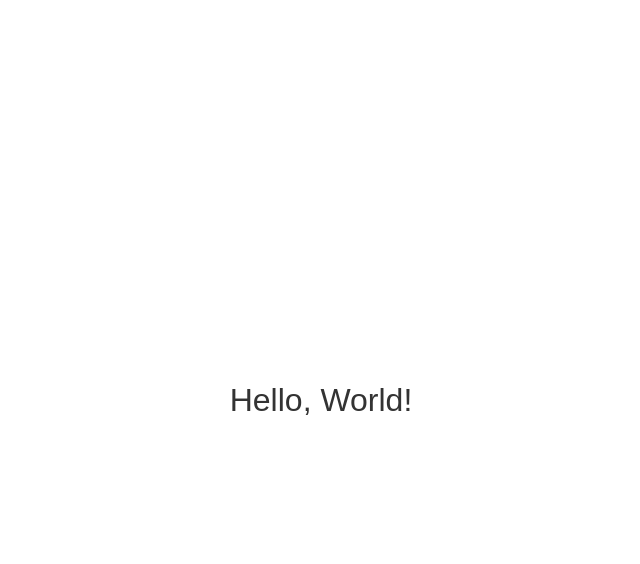
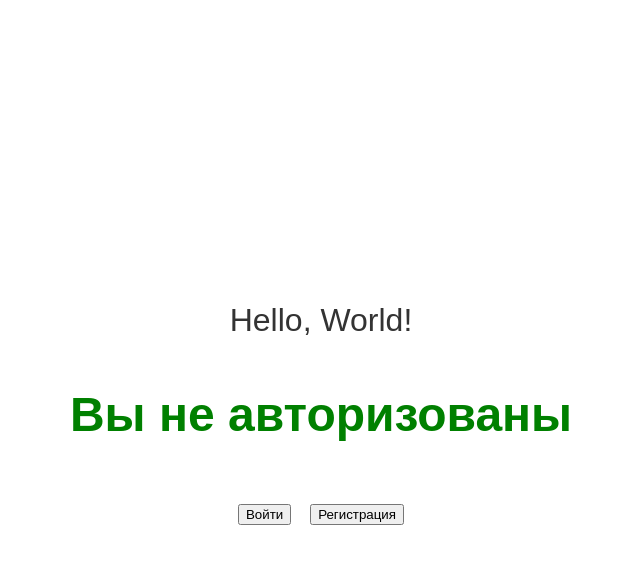
Before and after one commit to aiker1548/todo, a Django app: page /todo/ in a window 1280 px wide. Shown: the top 564 px of the page, without its empty margins (319-959 px from the left). Run offline with Django 5.2, Linux system fonts and the light colour scheme.

Commit message:
Добавил на главную страницу кнопки входа и выхода из аккаунта

```diff
--- a/Mysite/todo/templates/todo/homePage.html
+++ b/Mysite/todo/templates/todo/homePage.html
@@ -19,11 +19,40 @@
             font-size: 2em;
             color: #333;
         }
+
+        .auth-info {
+            font-size: 1.5em;
+            font-weight: bold;
+            color: green;
+        }
+
+        .auth-buttons {
+            margin-top: 20px;
+        }
+
+        .auth-buttons button {
+            margin: 5px;
+        }
     </style>
 </head>
 <body>
     <div class="center-text">
         <p>Hello, World!</p>
+        {% if user.is_authenticated %}
+            <p class="auth-info">Вы авторизованы</p>
+            <div class="auth-buttons">
+                <form action="{% url 'logout' %}" method="post">
+                    {% csrf_token %}
+                    <button type="submit">Выйти</button>
+                </form>
+            </div>
+        {% else %}
+            <p class="auth-info">Вы не авторизованы</p>
+            <div class="auth-buttons">
+                <a href="{% url 'login' %}"><button>Войти</button></a>
+                <a href="{% url 'register' %}"><button>Регистрация</button></a>
+            </div>
+        {% endif %}
     </div>
 </body>
 </html>
```
